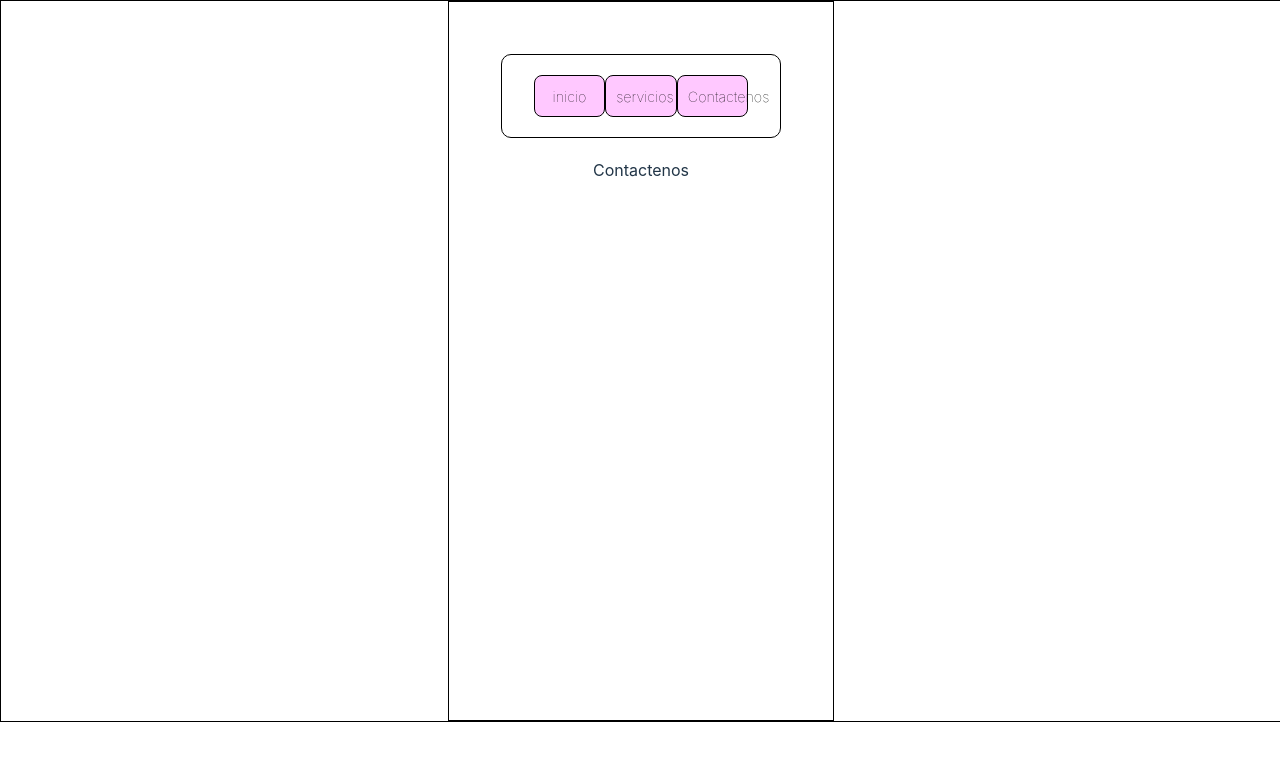
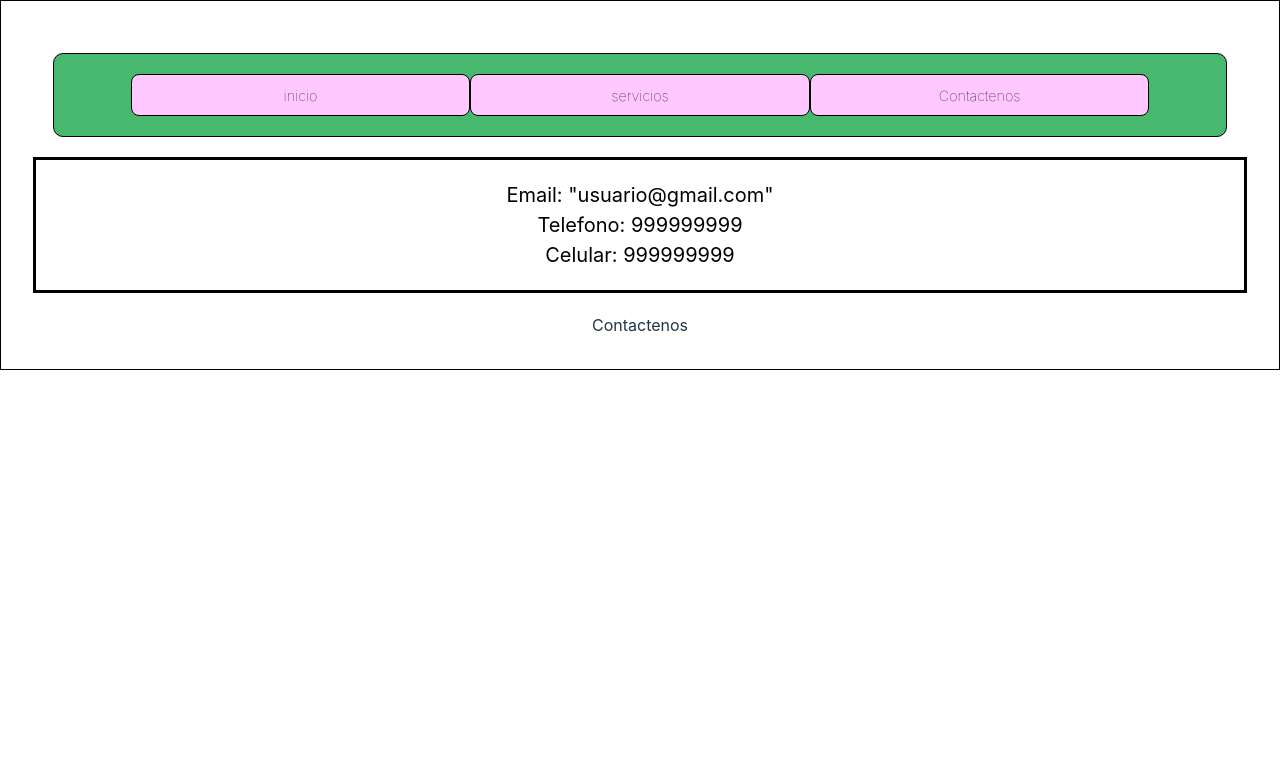
Before and after one commit to Nick09V/grafChim, a React (Vite) app in the folder graficasChimborazo/: page /contactenos in a window 1280 px wide. Shown: the top 760 px of the page. Built offline with nearby package versions, Linux system fonts and the light colour scheme.

Commit message:
cuarto commit

```diff
--- a/graficasChimborazo/src/App.css
+++ b/graficasChimborazo/src/App.css
@@ -1,9 +1,7 @@
 #root {
-  border: 1px solid black;
-
 
   margin: 0 auto;
   padding: 2rem;
-  padding: "1px solid black";
+
   text-align: center;
 }
--- a/graficasChimborazo/src/App.tsx
+++ b/graficasChimborazo/src/App.tsx
@@ -4,8 +4,6 @@ function App() {
   return(
 
     <div style={{display: 'flex', flexDirection: 'column'}}>
-      <h1>La Apap</h1>
-
       <Home></Home>
 
 
--- a/graficasChimborazo/src/components/NavBar/NavBarEstilos.ts
+++ b/graficasChimborazo/src/components/NavBar/NavBarEstilos.ts
@@ -1,6 +1,7 @@
 
 export const UlNav:React.CSSProperties = {
     border: '1px solid black',
+    backgroundColor: '#47b96e',
     padding: '20px',
     margin: '20px',
     borderRadius: '10px',
--- a/graficasChimborazo/src/constants/ProductosList.ts
+++ b/graficasChimborazo/src/constants/ProductosList.ts
@@ -34,7 +34,7 @@ export interface ISello  {
         name: "Facturas",
         tipo: "factura",
         imgUrl: "https://scontent.fuio19-1.fna.fbcdn.net/v/t45.5328-4/105479845_3285750724816180_2326899788139665482_n.gif?stp=c0.0.118.118a_dst-gif_p118x118&_nc_cat=108&ccb=1-7&_nc_sid=247b10&_nc_eui2=AeHjeoCTmh_vJNTJ08LqfpbEr7t8xw-9sCGvu3zHD72wIX00DEUyZZD-mtNPgKmfTHyPDR5xQr9Ne8sDpelO4I51&_nc_ohc=kRGozZO3lDUAX-5LEZZ&_nc_ht=scontent.fuio19-1.fna&oh=00_AfBIrFMPuPYS-9k7Sd-pgnZOWqXMUKAfwL9RyRUHdI6_dQ&oe=65347BF9",
-        descripcion:"facturas lindas y baratitas",
+        descripcion:"Facturas de tamaño normal",
         colores: ["BLANCO y NEGRO ", " Colores"],
         id: 3,
         tamano: "A6",
@@ -44,10 +44,19 @@ export interface ISello  {
         name: "Facturas A4",
         tipo: "factura",
         imgUrl: "https://img.freepik.com/vector-premium/vector-premium-plantillas-factura-a4-diseno-factura-comercial-moderna_606468-570.jpg",
-        descripcion:"facturas lindas y baratitas 2",
+        descripcion:"Facturas de tamaño A3",
         colores: ["BLANCO y NEGRO ", " Colores"],
         id: 4,
         tamano: "A4",
+    },
+    {
+        name: "Facturas A3",
+        tipo: "factura",
+        imgUrl: "https://www.eluniverso.com/resizer/sBIF24oYZ6bP_sqSRmZtt-b53V4=/503x670/smart/filters:quality(70)/cloudfront-us-east-1.images.arcpublishing.com/eluniverso/VCIRSNTC7BGVFPLIJ2RYKNV6R4.jpg",
+        descripcion:"Facturas de tamaño A3",
+        colores: ["BLANCO y NEGRO ", " Colores"],
+        id: 5,
+        tamano: "A3",
     }
 
 ]
--- a/graficasChimborazo/src/index.css
+++ b/graficasChimborazo/src/index.css
@@ -18,7 +18,7 @@
 }
 
 a {
-  font-size: 40px;
+  font-size: 30px;
   font-weight: 100;
   color: #646cff;
   text-decoration: inherit;
@@ -29,18 +29,12 @@ a:hover {
 
 body {
   margin: 0;
-  display: flex;
+
  border: 1px solid black;
-  min-width: 1280px;
-  max-width: 2280px;
-  min-height: 720px;
-  max-height: 200vh;
+
 }
 
-h1 {
-  font-size: 3.2em;
-  line-height: 1.1;
-}
+
 
 button {
   border-radius: 8px;
--- a/graficasChimborazo/src/pages/contactenos/contactenos.tsx
+++ b/graficasChimborazo/src/pages/contactenos/contactenos.tsx
@@ -7,6 +7,22 @@ export const Contactenos = () => {
         <div>
             <NavBar/>
 
+
+            <p style={{
+                border: "3px solid black",
+                textAlign: "center",
+                fontSize: "20px",
+                color: "black",
+                padding: "20px"
+            }}>Email: "usuario@gmail.com"
+                <br></br>
+                Telefono: 999999999
+                <br></br>
+                Celular: 999999999
+                <br></br>
+
+            </p>
+
             Contactenos
         </div>
     )
--- a/graficasChimborazo/src/pages/home/HomeEstilos.ts
+++ b/graficasChimborazo/src/pages/home/HomeEstilos.ts
@@ -1,11 +1,24 @@
 import React from "react"
+
 
     export const DispleyHome: React.CSSProperties = {
         display: "flex",
         flexDirection: "column",
-        justifyContent: "center",
+        backgroundImage: "url(https://www.proandroid.com/wp-content/uploads/2017/04/Paisaje-HD.jpg)",
+        backgroundRepeat: "no-repeat",
+        backgroundPosition: "center",
+        backgroundSize: "cover",
+        padding: "20px",
+        borderRadius: "10px",
+        border: "1px solid blue",
+    }
 
-        border: "1px solid red",
+    export const H1Home: React.CSSProperties = {
+        backgroundColor: "white",
+        color: "#5A8947",
+        padding: "1%",
+        border: "groove",
+        fontSize: "200%",
     }
 
     export const ulHome: React.CSSProperties = {
@@ -38,7 +51,8 @@ import React from "react"
     }
 
     export const ImgHome: React.CSSProperties = {
-        display: "flex",
-        justifyContent: "left",
+        borderRadius: "10px",
+        border: "1px solid black",
+        justifyContent: "center",
         alignItems: "center",
     }
--- a/graficasChimborazo/src/pages/home/home.tsx
+++ b/graficasChimborazo/src/pages/home/home.tsx
@@ -1,17 +1,19 @@
 
-import {  ImgHome, DispleyHome } from "./HomeEstilos"
+import {  ImgHome, DispleyHome, H1Home } from "./HomeEstilos"
 //import { UnsplashImages } from "../../components/imagenUnsplash/ImagenUnsplash"
 import { NavBar } from "../../components/NavBar/Nav"
 //<UnsplashImages></UnsplashImages>
 export const Home = () => {
 return (
     <div style={DispleyHome}>
+        <h1 style={H1Home}>La imprenta en tú mano</h1>
         <NavBar></NavBar>
-        <nav>
-            <h1>Graficas Chimborazo</h1>
-        </nav>
-        <div>
+
+        <div style={{  }}>
             <img style={ImgHome} src ="../public/logo.jpeg"/>
+                <a href="www.facebook.com" style={{padding: "20px", border: "1px solid black", backgroundColor: "#B1F297"
+
+            }} >Facebook</a>
 
 
 
```
Also changed, not shown: graficasChimborazo/src/components/imagenUnsplash/ImagenUnsplash.tsx (+7 -6 lines), graficasChimborazo/src/components/selloContainer/SelloContainer.tsx (line endings or trailing spaces).
